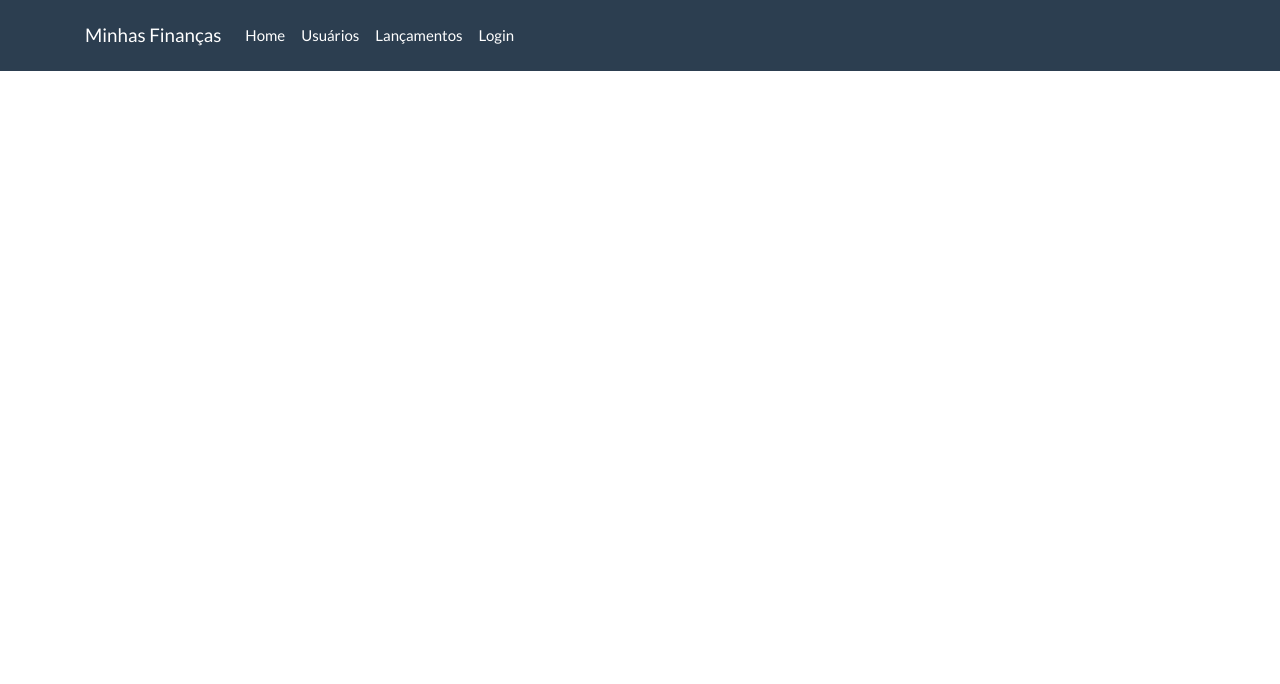
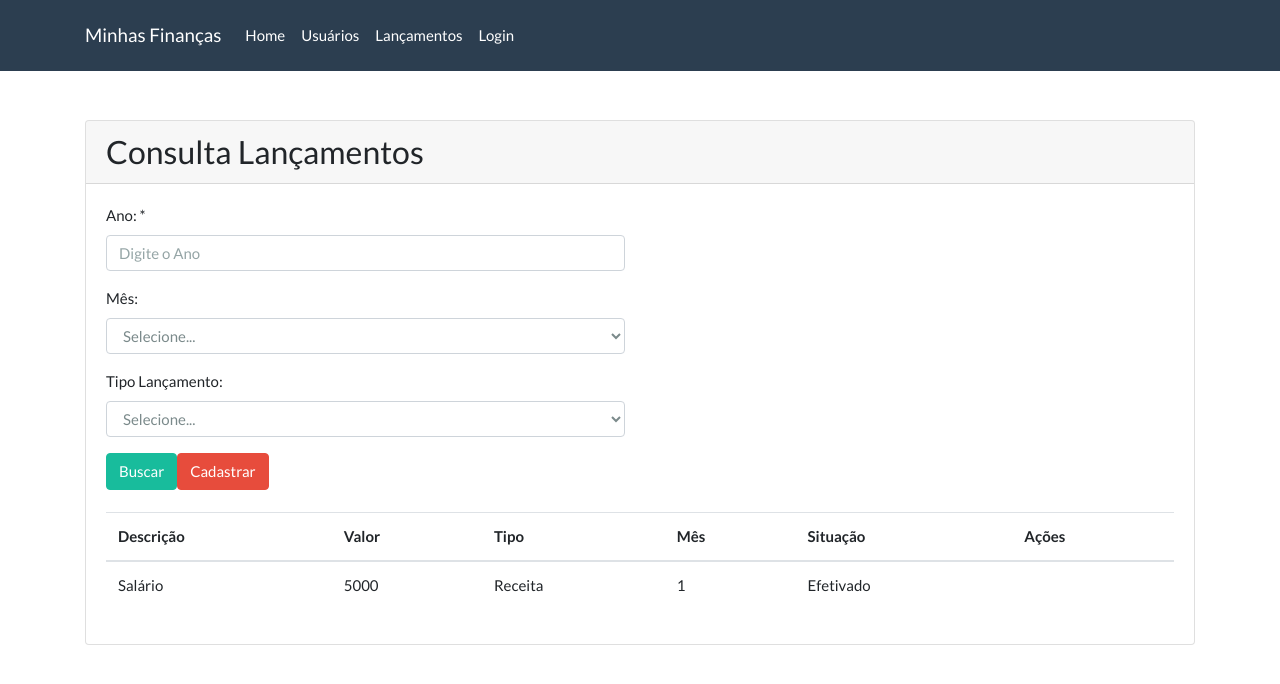
Before and after one commit to LuanaDG/financas-app-frontend, a React (Create React App) app: page /#/consulta-lancamentos in a window 1280 px wide. Shown: the top 684 px of the page. Built offline with nearby package versions, Linux system fonts and the light colour scheme.

Commit message:
tela Consulta Lancamentos

```diff
--- /dev/null
+++ b/src/components/selectMenu.js
@@ -0,0 +1,16 @@
+import React from 'react'
+
+export default (props) => {
+
+  const options = props.lista.map( (option, index) => {
+    return (
+      <option key={index} value={option.value}>{ option.label }</option>
+    )
+  })
+
+  return (
+    <select {...props}>
+      {options}
+    </select>
+  )
+}
--- a/src/main/rotas.js
+++ b/src/main/rotas.js
@@ -4,6 +4,7 @@
 import Login from '../views/login'
 import CadastroUsuario from '../views/cadastroUsuario'
 import Home from '../views/home'
+import ConsultaLancamentos from '../views/lancamentos/consulta-lancamentos'
 
 function Rotas(){
   return(
@@ -12,6 +13,7 @@
       <Route path="/home" component={Home} />
         <Route path="/login" component={Login} />
         <Route path="/cadastro-usuarios" component={CadastroUsuario} />
+        <Route path="/consulta-lancamentos" component={ConsultaLancamentos} />
       </Switch>
     </HashRouter>
 
--- a/src/views/consulta-lancamentos.js
+++ /dev/null
@@ -1 +0,0 @@
-import
--- /dev/null
+++ b/src/views/lancamentos/consulta-lancamentos.js
@@ -0,0 +1,93 @@
+import React from 'react'
+import { withRouter } from 'react-router-dom'
+import Card from '../../components/card'
+import FormGroup from '../../components/form-group'
+import SelectMenu from '../../components/selectMenu'
+import LancamentosTable from './lancamentosTable'
+
+class ConsultaLancamentos extends React.Component {
+
+  state = {
+    ano: '',
+    mes: '',
+    tipo: ''
+  }
+
+  buscar = () => {
+    console.log(this.state)
+  }
+
+  render() {
+    const meses = [
+      { label: 'Selecione...', value: '' },
+      { label: 'Janeiro', value: '1' },
+      { label: 'Fevereiro', value: '2' },
+      { label: 'Março', value: '3' },
+      { label: 'Abril', value: '4' },
+      { label: 'Maio', value: '5' },
+      { label: 'Junho', value: '6' },
+      { label: 'Julho', value: '7' },
+      { label: 'Agosto', value: '8' },
+      { label: 'Setembro', value: '9' },
+      { label: 'Outubro', value: '10' },
+      { label: 'Novembro', value: '11' },
+      { label: 'Dezembro', value: '12' }
+    ]
+
+    const tipos = [
+      { label: 'Selecione...', value: '' },
+      { label: 'Despesa', value: 'DESPESA' },
+      { label: 'Receita', value: 'RECEITA' }
+    ]
+
+    const lancamentos = [
+      { id: 1, descricao: 'Salário', valor: 5000, mes: 1, tipo: 'Receita', status: 'Efetivado' }
+    ]
+
+    return (
+      <Card title="Consulta Lançamentos">
+        <div className="row">
+          <div className="col-lg-6">
+            <div className="bs-component">
+              <FormGroup htmlFor="inputAno" label="Ano: *">
+                <input type="text"
+                    className="form-control"
+                    id="inputAno"
+                    value={this.state.ano}
+                    onChange={e => this.setState({ano: e.target.value})}
+                    placeholder="Digite o Ano" />
+              </FormGroup>
+              <FormGroup htmlFor="inputMes" label="Mês: ">
+                <SelectMenu id="inputMes"
+                            value={this.state.mes}
+                            onChange={e => this.setState({mes: e.target.value})}
+                            className="form-control"
+                            lista={meses} />
+              </FormGroup>
+              <FormGroup htmlFor="inputTipo" label="Tipo Lançamento: ">
+                <SelectMenu id="inputTipo"
+                            value={this.state.tipo}
+                            onChange={e => this.setState({tipo: e.target.value})}
+                            className="form-control"
+                            lista={tipos} />
+              </FormGroup>
+
+              <button onClick={this.buscar} type="button" className="btn btn-success">Buscar</button>
+              <button type="button" className="btn btn-danger">Cadastrar</button>
+            </div>
+          </div>
+        </div>
+        <br />
+        <div className="row">
+          <div className="col-lg-12">
+            <div className="bs-component">
+              <LancamentosTable lancamentos={lancamentos}/>
+            </div>
+          </div>
+        </div>
+      </Card>
+    )
+  }
+}
+
+export default withRouter(ConsultaLancamentos);
--- /dev/null
+++ b/src/views/lancamentos/lancamentosTable.js
@@ -0,0 +1,37 @@
+import React from 'react'
+
+export default props => {
+
+  const rows = props.lancamentos.map(lancamento => {
+    return (
+      <tr key={lancamento.id}>
+        <td>{lancamento.descricao}</td>
+        <td>{lancamento.valor}</td>
+        <td>{lancamento.tipo}</td>
+        <td>{lancamento.mes}</td>
+        <td>{lancamento.status}</td>
+        <td></td>
+
+
+      </tr>
+    )
+  })
+
+  return (
+    <table className="table table-hover">
+      <thead>
+        <tr>
+          <th scope="col">Descrição</th>
+          <th scope="col">Valor</th>
+          <th scope="col">Tipo</th>
+          <th scope="col">Mês</th>
+          <th scope="col">Situação</th>
+          <th scope="col">Ações</th>
+        </tr>
+      </thead>
+      <tbody>
+        {rows}
+      </tbody>
+    </table>
+  )
+}
```
Also changed, not shown: src/app/service/lancamentoService.js (added, +28 -0 lines), 1 other file (tests, documents, lock files or other folders).
